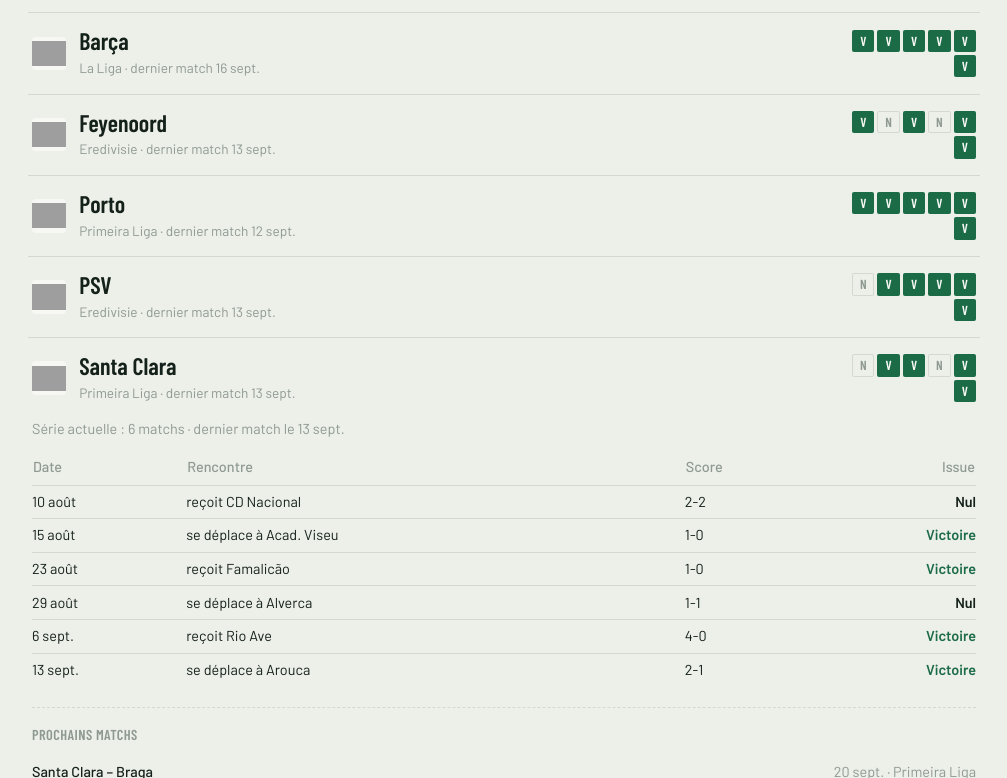
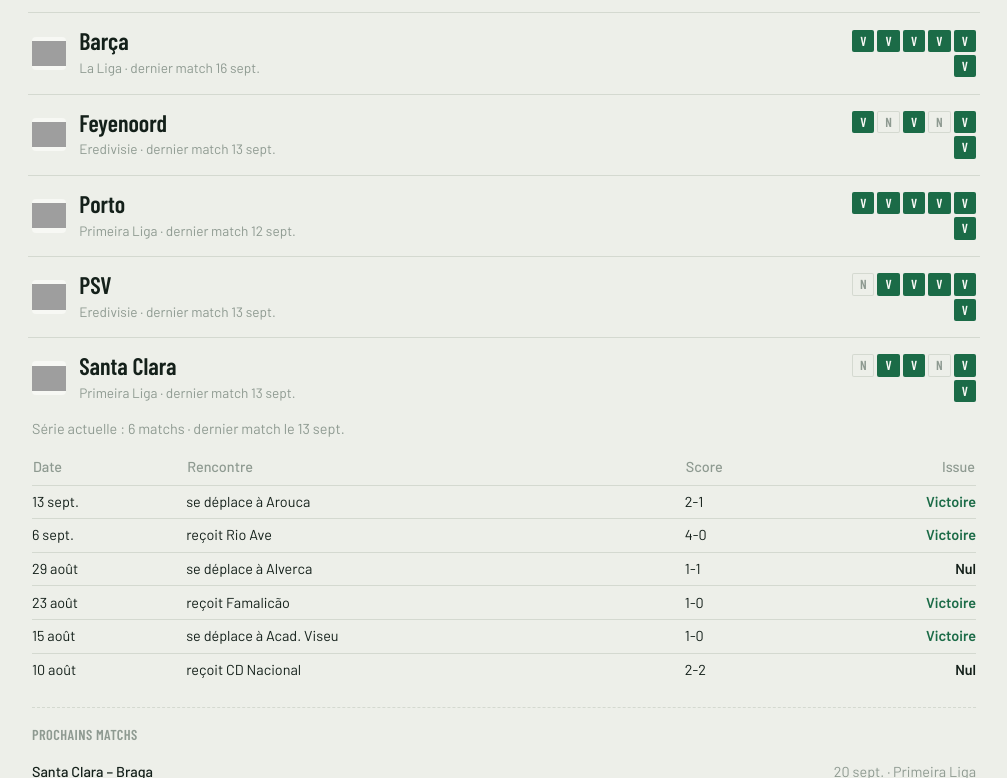
Before and after one commit to sallekarim08/INVAINCU, a plain HTML site: page index.html in a window 1280 px wide. Both pictures are taken after a click on the button 640 px from the left and 1108 px from the top of the page. Shown: the part 730-1508 px from the top of the page, without its empty margins (136-1143 px from the left). Drawn offline with nearby package versions, Linux system fonts and the light colour scheme; grey boxes are pictures that could not be loaded.

Commit message:
Update index.html

```diff
--- a/index.html
+++ b/index.html
@@ -524,7 +524,7 @@
 }
 
 function detailHtml(equipe, def) {
-  const lignes = equipe.detail.map((m) => `
+  const lignes = [...equipe.detail].reverse().map((m) => `
     <tr>
       <td>${dateCourte(m.date)}</td>
       <td>${m.domicile ? "reçoit" : "se déplace à"} ${m.adversaire}</td>
```
